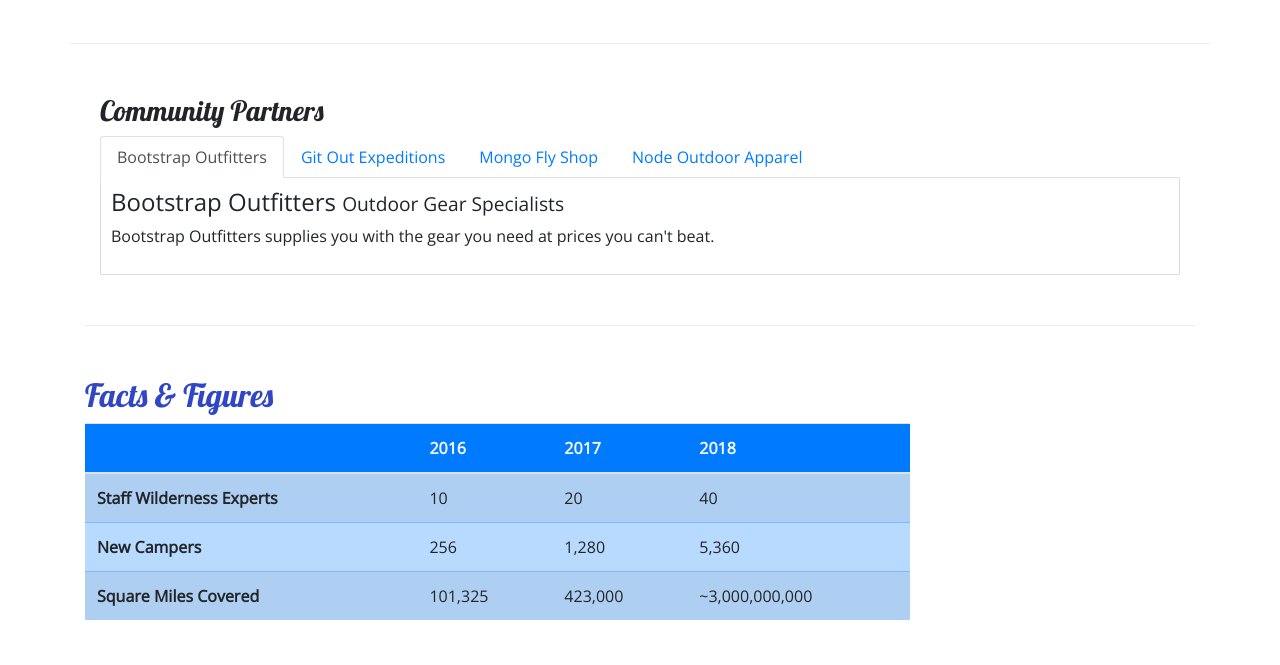
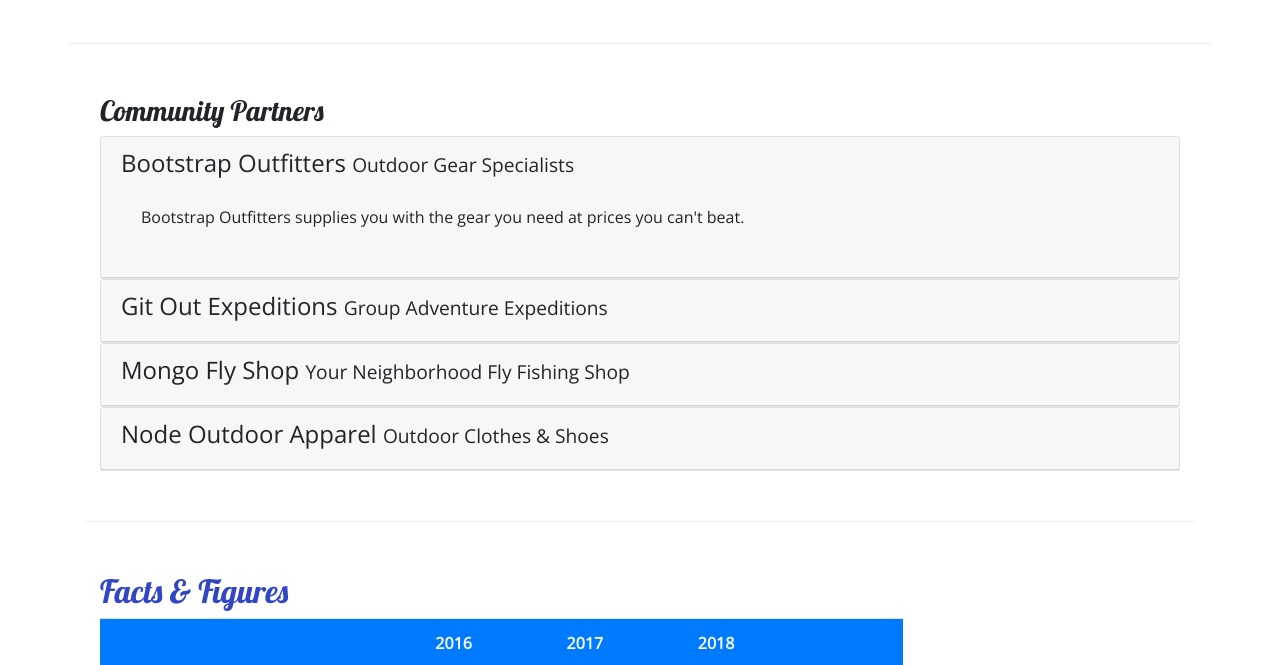
Before and after one commit to wmichael86/Nucamp-website-project, a website: page aboutus.html in a window 1280 px wide. Shown: the part 760-1425 px from the top of the page. Drawn offline with nearby package versions, Linux system fonts and the light colour scheme.

Commit message:
Adding an accordion intead of tabs

```diff
--- a/aboutus.html
+++ b/aboutus.html
@@ -108,29 +108,46 @@
             <div class="row row-content">
                 <div class="col">
                     <h3>Community Partners</h3>
-                    <!-- Exercise Nav Tabs JavaScript Starts Here-->
-                    <ul class="nav nav-tabs">
-                        <li class="nav-item"> <a class='nav-link active' href='#bootstrap' role='tab' data-toggle='tab'>Bootstrap Outfitters</a></li>
-                        <li class="nav-item"><a class='nav-link' href='#git' role='tab' data-toggle='tab'>Git Out Expeditions</a></li>
-                        <li class="nav-item"><a class='nav-link' href='#mongo' role='tab' data-toggle='tab'>Mongo Fly Shop</a></li>
-                        <li class="nav-item"><a class="nav-link" href="#node" role="tab" data-toggle="tab">Node Outdoor Apparel</a></li>
-                    </ul>
-                        <div class="tab-content">
-                            <div role="tabpanel" class="tab-pane fade show active" id="bootstrap">
-                                <h4>Bootstrap Outfitters <small>Outdoor Gear Specialists</small></h4>
+                    <!-- Exercise Nav Tabs/Accordion JavaScript Starts Here-->
+                        <div id="accordion">
+                            <div class="card">
+                                <div role="tab" class="card-header">
+                                     <h4> <a data-toggle='collapse' data-target='#bootstrap'>Bootstrap Outfitters <small>Outdoor Gear Specialists</small></a></h4>
+                                <div class="collapse show" id='bootstrap' data-parent='#accordion'>
+                                    <div class="card-body">
                                          <p class='d-none d-sm-block'>Bootstrap Outfitters supplies you with the gear you need at prices you can't beat.</p>
                                     </div>
-                            <div role="tabpanel" class="tab-pane fade" id="git">
-                                <h4>Git Out Expeditions <small>Group Adventure Expeditions</small></h4>
+                                </div>
+                            </div>
+                            </div>
+                            <div class="card">
+                                <div role="tab" class="card-header">
+                                    <h4> <a class='collapsed' data-toggle='collapse' data-target='#git'> Git Out Expeditions <small>Group Adventure Expeditions</small></a></h4>
+                                    <div class="collapse" id="git" data-parent="#accordion">
+                                        <div class="card-body">
                                             <p class='d-none d-sm-block'>Join Git Out Expeditions to explore new horizons with a group of other adventurers!</p>
                                         </div>
-                            <div role="tabpanel" class="tab-pane fade" id="mongo">
-                                <h4>Mongo Fly Shop <small>Your Neighborhood Fly Fishing Shop</small></h4>
+                                    </div>
+                                </div>
+                            </div>
+                            <div class="card">
+                                <div role="tab" class="card-header">
+                                    <h4><a class='collapsed' data-toggle='collapse' data-target='#mongo'> Mongo Fly Shop <small>Your Neighborhood Fly Fishing Shop</small></a></h4>
+                                    <div class="collapse" id="mongo" data-parent='#accordion'>
+                                        <div class="card-body">
                                             <p class='d-none d-sm-block'>Need a new fishing pole, a tacklebox, or flies of all kinds? Stop by Mongo Fly Shop.</p>
                                         </div>
-                            <div role="tabpanel" class="tab-pane fade" id="node">
-                                <h4>Node Outdoor Apparel <small>Outdoor Clothes & Shoes</small></h4>
+                                    </div>
+                                </div>
+                            </div>
+                            <div class="card">
+                                <div role="tab" class="card-header">
+                                    <h4> <a class='collapsed' data-toggle="collapse" data-target='#node'>Node Outdoor Apparel <small>Outdoor Clothes & Shoes</small></a></h4>
+                                    <div class="collapse" id="node" data-parent="#accordion">
+                                        <div class="card-body">
                                             <p class='d-none d-sm-block'>From polar fleeces to swimsuits, hiking boots to waders, a visit to Node will be sure to get you covered.</p>
+                                        </div>
+                                    </div>
                                 </div>
                         </div>
                     </div>
```
Lines whose indentation alone changed are shown as unchanged.
